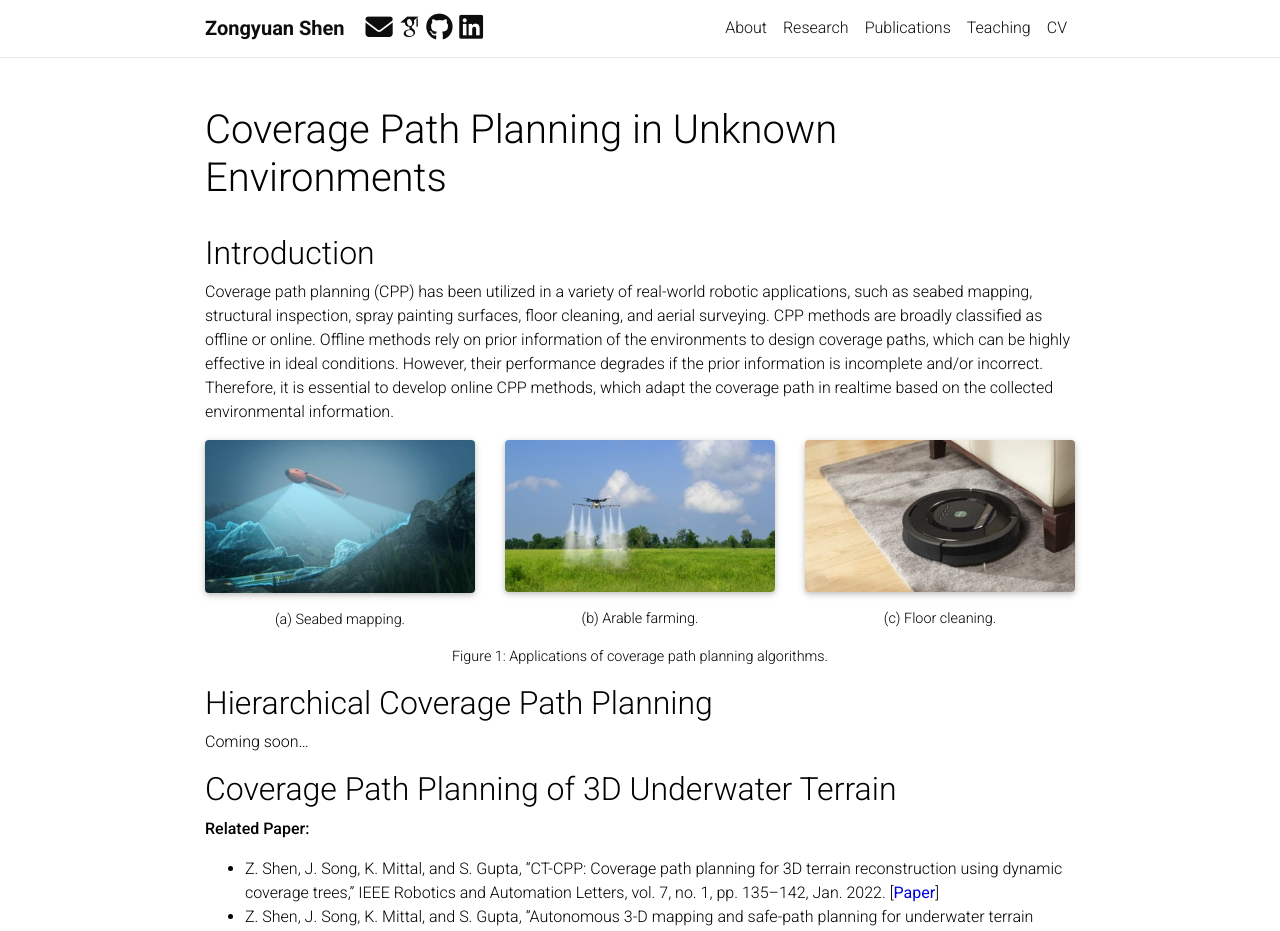
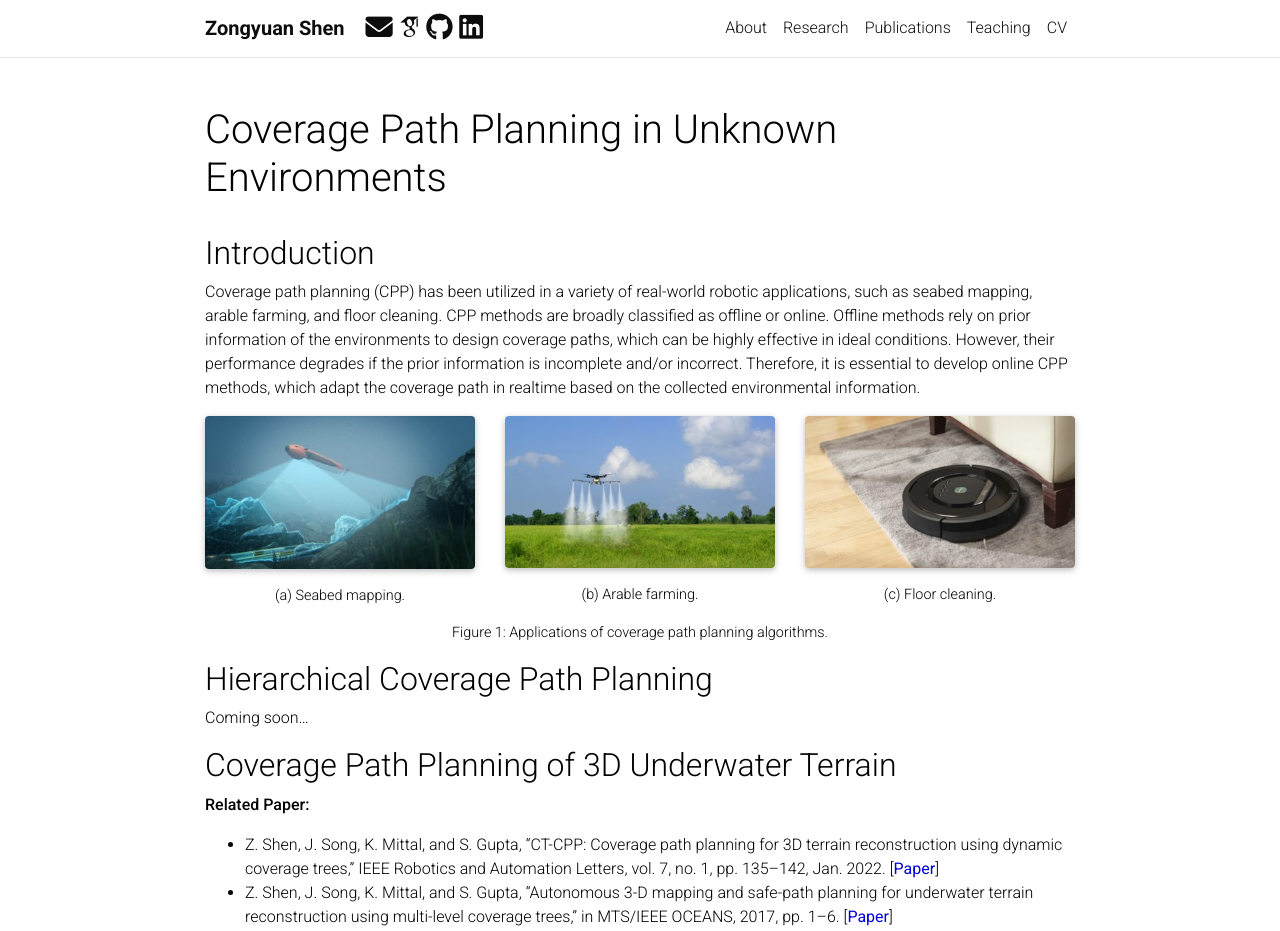
Before and after one commit to ZongyuanShen/ZongyuanShen.github.io, a Jekyll site: the page built from _projects/1_project.md, in a window 1280 px wide and 1400 px high. Shown: the top 931 px of the window. Built offline with Jekyll 4.4.1, drawn with Linux system fonts in a browser that asks for light colours; full-size pictures stand in for the smaller copies a plugin makes; some web fonts are replaced; comment, search, counter and statistics services are not loaded; a style sheet for code colours, icons or effects is not loaded; some of the changed text lies outside the part shown.

Commit message:
Update 1_project.md

```diff
--- a/_projects/1_project.md
+++ b/_projects/1_project.md
@@ -9,7 +9,7 @@
 ---
 
 ## Introduction
-Coverage path planning (CPP) has been utilized in a variety of real-world robotic applications, such as seabed mapping, structural inspection, spray painting surfaces, floor cleaning, and aerial surveying. CPP methods are broadly classified as offline or online. Offline methods rely on prior information of the environments to design coverage paths, which can be highly effective in ideal conditions. However, their performance degrades if the prior information is incomplete and/or incorrect. Therefore, it is essential to develop online CPP methods, which adapt the coverage path in realtime based on the collected environmental information.
+Coverage path planning (CPP) has been utilized in a variety of real-world robotic applications, such as seabed mapping, arable farming, and floor cleaning. CPP methods are broadly classified as offline or online. Offline methods rely on prior information of the environments to design coverage paths, which can be highly effective in ideal conditions. However, their performance degrades if the prior information is incomplete and/or incorrect. Therefore, it is essential to develop online CPP methods, which adapt the coverage path in realtime based on the collected environmental information.
 
 <div class="row">
     <div class="col-sm mt-3 mt-md-0">
@@ -45,16 +45,13 @@
 - Z. Shen, J. Song, K. Mittal, and S. Gupta, “Autonomous 3-D mapping and safe-path planning for underwater terrain reconstruction using multi-level coverage trees,” in MTS/IEEE OCEANS, 2017, pp. 1–6. [<b><a href="https://ieeexplore.ieee.org/document/8232157">Paper</a></b>]
 
 **Method Overview:**
-Due to sensing limitations, the proposed CT-CPP algorithm performs layered scanning of the 3D region to collect terrain data guided by a coverage tree (CT). CT-CPP is illustrated in Figure 2. Once the robot reaches a node, it covers the corresponding subregion using a 2D CPP algorithm. During the coverage of each planar subregion, the robot collects data for the 3D terrain structures below. Based on the data, the robot projects and stores the information about obstacles intersecting the plane below by forming a 2D occupancy map, which is used to identify the disconnected subregions on that plane. i.e., it adds child nodes to the CT. The updated tree is then used to plan an optimal tree traversal sequence by solving a traveling salesman problem. The above process continues until no unvisited node available on the tree.
+Due to sensing limitations, the proposed CT-CPP algorithm performs layered scanning of the 3D region to collect terrain data guided by a coverage tree (CT). Once the robot reaches a node, it covers the corresponding subregion using a 2D CPP algorithm. During the coverage of each planar subregion, the robot collects data for the 3D terrain structures below. Based on the data, the robot projects and stores the information about obstacles intersecting the plane below by forming a 2D occupancy map, which is used to identify the disconnected subregions on that plane. i.e., it adds child nodes to the CT. The updated tree is then used to plan an optimal tree traversal sequence by solving a traveling salesman problem. The above process continues until no unvisited node available on the tree.
 
 <div class="row">
     <div class="col-sm mt-3 mt-md-0">
         {% include figure.html path="assets/img/CPP_4.svg" title="example image" class="img-fluid rounded z-depth-1" %}
     </div>
 </div>
-<p align="center" style="font-size:0.9rem;">
-    Figure 2: Illustration of the CT-CPP algorithm.
-</p>
 
 **Results:**
 The CT-CPP algorithm is validated on a high-fidelity underwater simulator called [UWSim](https://wiki.ros.org/uwsim). The comparative evaluation results of the CT-CPP with the terrain following CPP [(TF-CPP)](https://link.springer.com/article/10.1007/BF00141150) methods is presented in Figure 3. Overall, CT-CPP performs better in all five scenes.
@@ -64,6 +61,3 @@
         {% include figure.html path="assets/img/CPP_5.svg" title="example image" class="img-fluid rounded z-depth-1" %}
     </div>
 </div>
-<p align="center" style="font-size:0.9rem;">
-    Figure 3: Performance evaluation for CT-CPP as compared to TF-CPP.
-</p>
```
